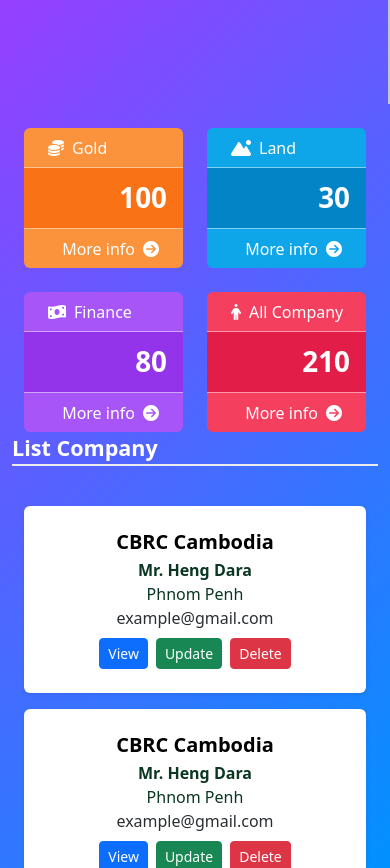
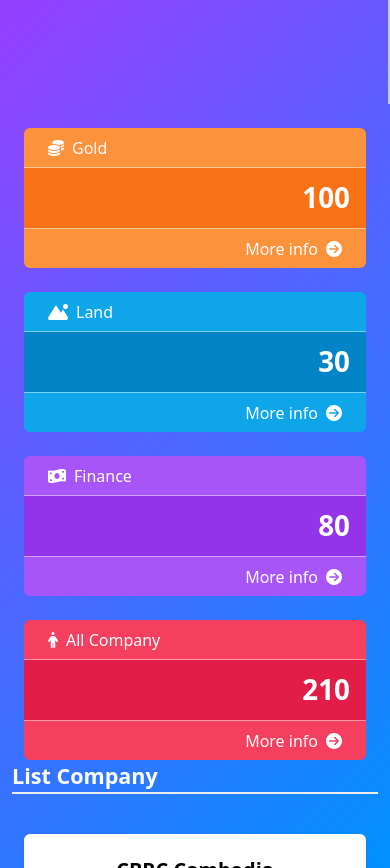
Before and after one commit to Tryy-43/realEstateListingTracker, a plain HTML site: page data.html in a window 390 px wide. Shown: the part 740-1608 px from the top of the page. Drawn offline with nearby package versions, Linux system fonts and the light colour scheme; some packages are replaced by stand-ins of ours; a script that the page names is missing.

Commit message:
Update data.html

```diff
--- a/data.html
+++ b/data.html
@@ -209,7 +209,7 @@
           <section class="d-grid p-0 w-100">
             <div class="row p-0 m-0 w-100 gy-4">
               <div
-                class="item-one col-6 col-sm-6 col-md-6 col-lg-3 col-xl-3 d-flex justify-content-center align-items-md-center flex-column"
+                class="item-one col-12 col-sm-6 col-md-6 col-lg-3 col-xl-3 d-flex justify-content-center align-items-md-center flex-column"
               >
                 <div
                   class="top first w-100 rounded-top-2 text-white fw-light fs-6 text-center d-flex justify-content-start p-3 align-items-center"
@@ -229,7 +229,7 @@
                 </div>
               </div>
               <div
-                class="item-one col-6 col-sm-6 col-md-6 col-lg-3 col-xl-3 d-flex justify-content-center align-items-md-center flex-column"
+                class="item-one col-12 col-sm-6 col-md-6 col-lg-3 col-xl-3 d-flex justify-content-center align-items-md-center flex-column"
               >
                 <div
                   class="top second w-100 rounded-top-2 text-white fw-light fs-6 text-center d-flex justify-content-start p-3 align-items-center"
@@ -249,7 +249,7 @@
                 </div>
               </div>
               <div
-                class="item-one col-6 col-sm-6 col-md-6 col-lg-3 col-xl-3 d-flex justify-content-center align-items-md-center flex-column"
+                class="item-one col-12 col-sm-6 col-md-6 col-lg-3 col-xl-3 d-flex justify-content-center align-items-md-center flex-column"
               >
                 <div
                   class="top third w-100 rounded-top-2 text-white fw-light fs-6 text-center d-flex justify-content-start p-3 align-items-center"
@@ -269,7 +269,7 @@
                 </div>
               </div>
               <div
-                class="item-one col-6 col-sm-6 col-md-6 col-lg-3 col-xl-3 d-flex justify-content-center align-items-md-center flex-column"
+                class="item-one col-12 col-sm-6 col-md-6 col-lg-3 col-xl-3 d-flex justify-content-center align-items-md-center flex-column"
               >
                 <div
                   class="top fourth w-100 rounded-top-2 text-white fw-light fs-6 text-center d-flex justify-content-start p-3 align-items-center"
```
